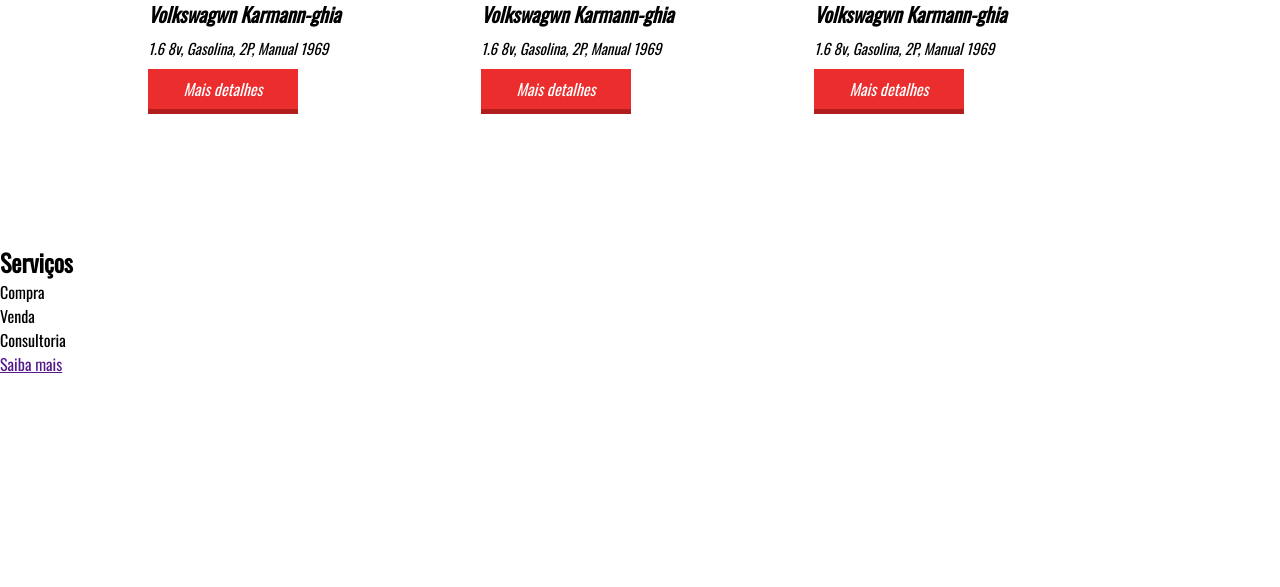
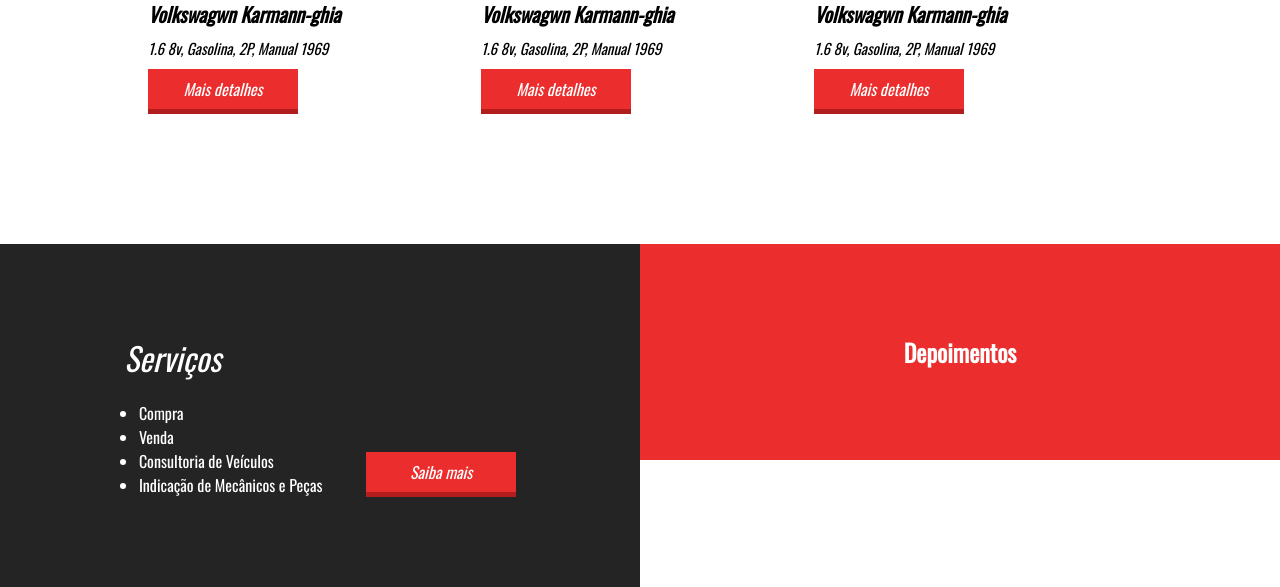
Before and after one commit to david-augusto/Curso-WebMaster-Projetos, a PHP site: page / in a window 1280 px wide. Shown: the part 1300-1887 px from the top of the page. Before the commit the page ends 1673 px from the top, so only its background shows below. Run offline with PHP 8.4, Linux system fonts and the light colour scheme.

Commit message:
Atualização
Atualização

```diff
--- a/Projeto_05_Landing_Page/css/style.css
+++ b/Projeto_05_Landing_Page/css/style.css
@@ -199,23 +199,67 @@ section.veiculos-destaque .line-titulo h2{
     font-style: italic;
 }
 
-.vitrine-destaque a{
-    margin-left: 8px;
-    color: white;
-    font-size: 16px;
-    font-style: italic;
-    width: 150px;
-    margin-top: 10px;
+.btn1{
     text-align: center;
     display: block;
     line-height: 40px;
     background-color: #EB2D2D;
     text-decoration: none;
     border-bottom: 5px solid #B21E1E;
+    color: white;
+    font-size: 16px;
+    font-style: italic;
+    width: 150px;
 }
 
-half1{
-    float: ;
+.vitrine-destaque a{
+    margin-left: 8px;
+    margin-top: 10px;
+
+}
+
+.half1{
+    float: left;
+    width: 50%;
+    text-align: center;
+    padding: 90px 0;
+    background-color: #242424;
+    color: white;
+}
+
+.half1-wraper{
+    text-align: left;
+    display: inline-block;
+}
+
+.half1-wraper h2{
+    font-weight: normal;
+    font-style: italic;
+    font-size: 32px;
+}
+
+.half1-wraper ul{
+    display: inline-block;
+    margin-top: 20px;
+}
+
+.half1-wraper li{
+    margin-left: 15px;
+}
+
+.half1-wraper a{
+    margin-left: 40px;
+    display: inline-block;
+    vertical-align: bottom;
+}
+
+.half2{
+    float: left;
+    width: 50%;
+    text-align: center;
+    padding: 90px 0;
+    background-color: #EB2D2D;
+    color: white;
 }
 
 @media screen and (max-width: 1400px){
@@ -231,6 +275,13 @@ half1{
         background-position: center;
         height: 70vw;
         min-height: 500px;
+    }
+}
+
+@media screen and (max-width: 850px){
+    .half1-wraper a{
+        display: block;
+        margin-left: 0;=
     }
 }
 
--- a/Projeto_05_Landing_Page/index.html
+++ b/Projeto_05_Landing_Page/index.html
@@ -63,7 +63,7 @@
                 <div class="info-carro">
                     <h2>Volkswagwn Karmann-ghia</h2>
                     <p>1.6 8v, Gasolina, 2P, Manual 1969</p>
-                    <a href="">Mais detalhes</a>
+                    <a class="btn1" href="">Mais detalhes</a>
                 </div><!--info-carro-->
 
             </div><!--vitrine-destaque-->
@@ -75,7 +75,7 @@
                 <div class="info-carro">
                     <h2>Volkswagwn Karmann-ghia</h2>
                     <p>1.6 8v, Gasolina, 2P, Manual 1969</p>
-                    <a href="">Mais detalhes</a>
+                    <a class="btn1" href="">Mais detalhes</a>
                 </div><!--info-carro-->
 
             </div><!--vitrine-destaque-->
@@ -87,7 +87,7 @@
                 <div class="info-carro">
                     <h2>Volkswagwn Karmann-ghia</h2>
                     <p>1.6 8v, Gasolina, 2P, Manual 1969</p>
-                    <a href="">Mais detalhes</a>
+                    <a class="btn1" href="">Mais detalhes</a>
                 </div><!--info-carro-->
 
             </div><!--vitrine-destaque-->
@@ -97,14 +97,21 @@
 
     <section class="servicos-descricao">
         <div class="half1">
-            <h2>Serviços</h2>
-            <ul>
-                <li>Compra</li>
-                <li>Venda</li>
-                <li>Consultoria</li>
-            </ul>
-            <a href="">Saiba mais</a>
+            <div class="half1-wraper">
+                <h2>Serviços</h2>
+                <ul>
+                    <li>Compra</li>
+                    <li>Venda</li>
+                    <li>Consultoria de Veículos</li>
+                    <li>Indicação de Mecânicos e Peças</li>
+                </ul>
+                <a class="btn1" href="">Saiba mais</a>
+            </div><!--half-wraper-->
         </div><!-- half1 -->
+
+        <div class="half2">
+            <h2>Depoimentos</h2>
+        </div>
 
         <div class="clear"></div>
     </section><!-- servicos-descrição -->
```
